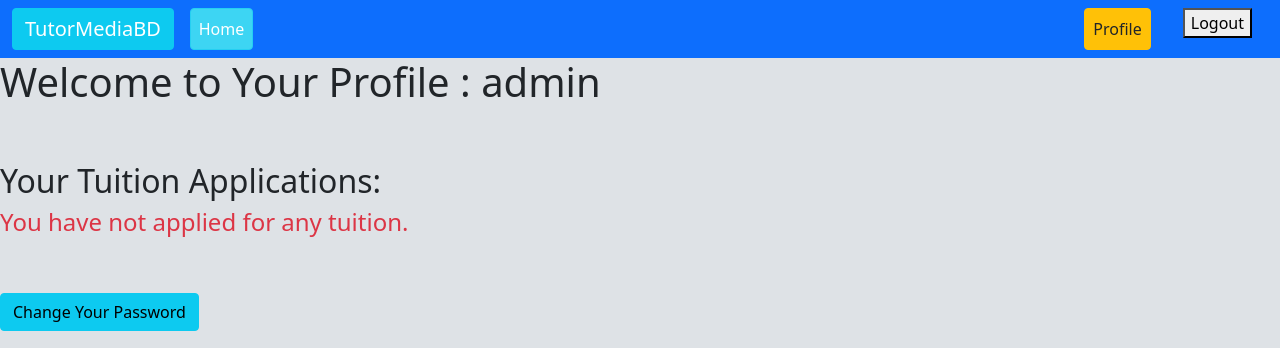
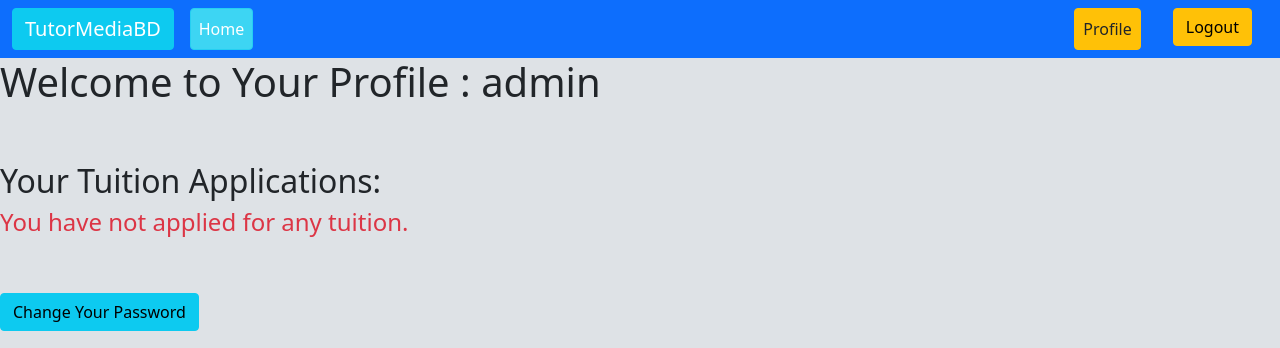
Before and after one commit to muzammalhuqe/TutorMediaBD, a Django app: page /accounts/profile/ in a window 1280 px wide. Shown: the top 348 px of the page. Run offline with Django 4.2, Linux system fonts and the light colour scheme; a user stored in the database is signed in; data comes from the database, SQL or seed files in the repository; some libraries are stand-ins or nearby versions.

Commit message:
logout button updated

```diff
--- a/templates/base.html
+++ b/templates/base.html
@@ -54,7 +54,7 @@
               <li class="nav-item mx-3">
                 <form action="{% url 'logout' %}" method="post">
                   {% csrf_token %}
-                  <button type="submit">
+                  <button class="btn btn-warning" type="submit">
                     Logout
                   </button>
                 </form>
```
